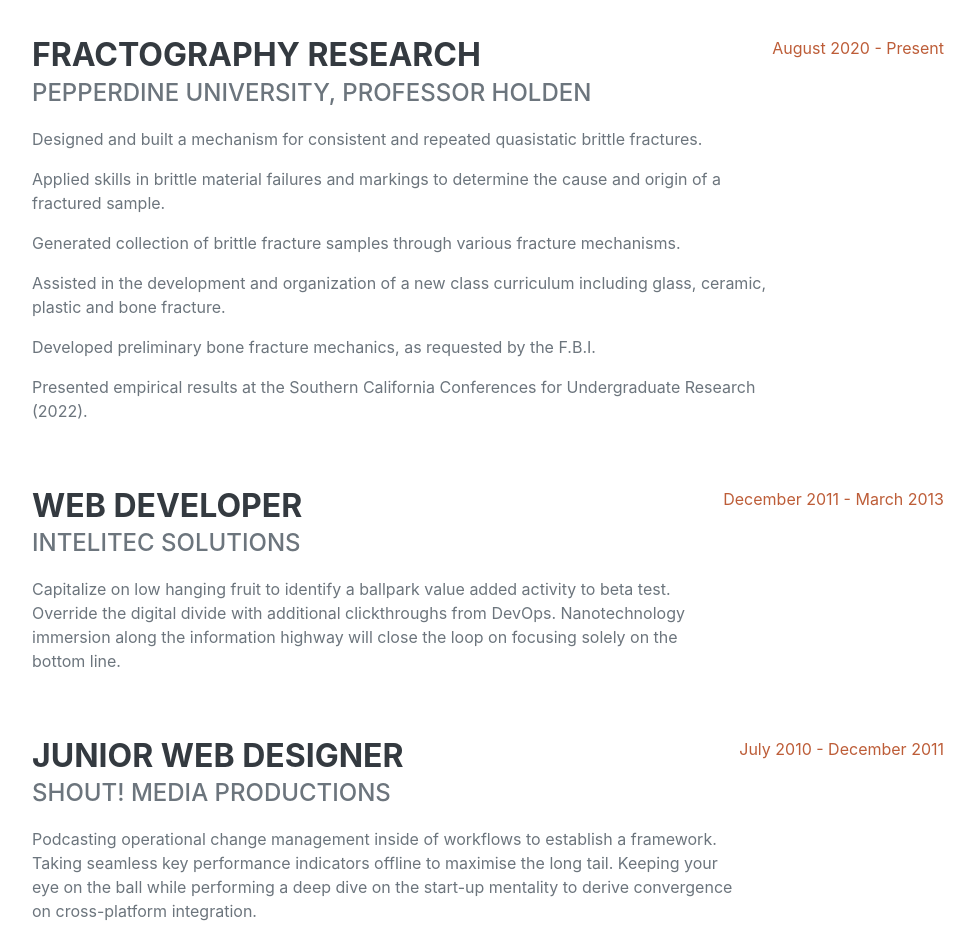
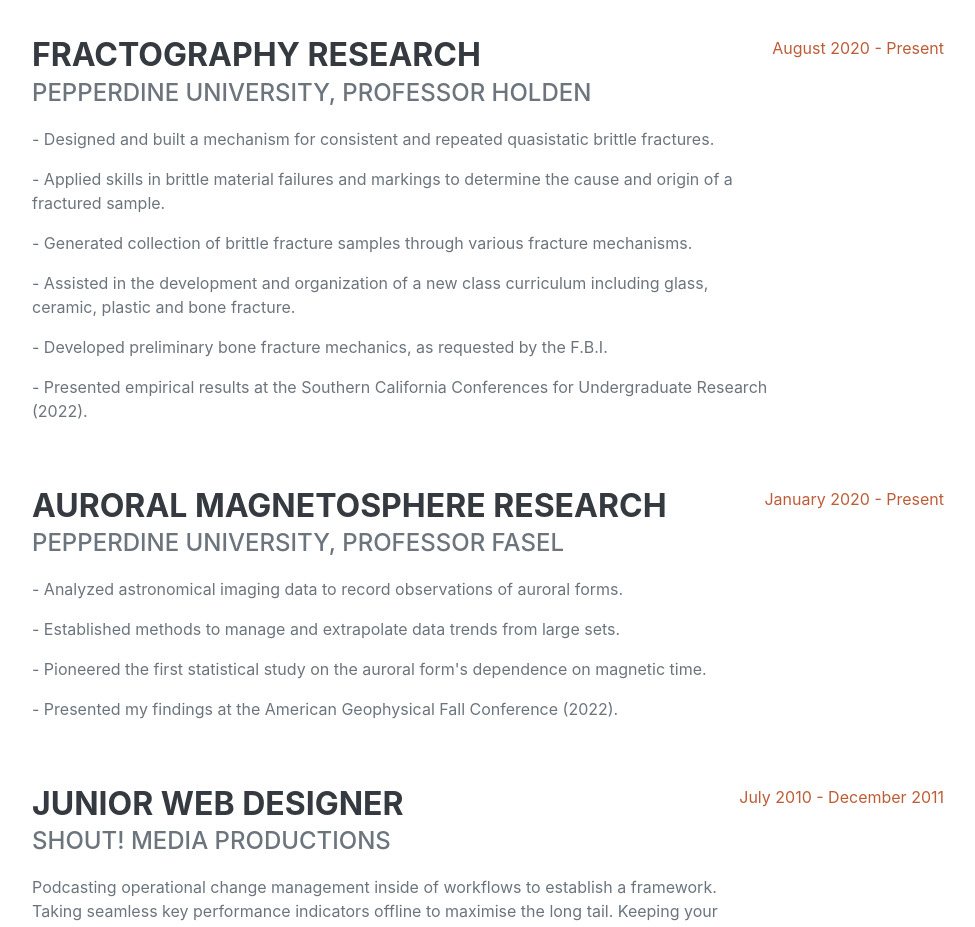
Before and after one commit to cjmunger/cjmunger.github.io, a plain HTML site: page index.html in a window 1280 px wide. Shown: the part 960-1887 px from the top of the page, without its empty margins (288-1263 px from the left). Drawn offline with nearby package versions, Linux system fonts and the light colour scheme; a web font is replaced by a local one.

Commit message:
Update index.html

```diff
--- a/index.html
+++ b/index.html
@@ -65,22 +65,25 @@
                         <div class="flex-grow-1">
                             <h3 class="mb-0">Fractography Research</h3>
                             <div class="subheading mb-3">Pepperdine University, Professor Holden</div>
-                            <p>Designed and built a mechanism for consistent and repeated quasistatic brittle fractures.</p>
-                            <p>Applied skills in brittle material failures and markings to determine the cause and origin of a fractured sample.</p>
-                            <p>Generated collection of brittle fracture samples through various fracture mechanisms.</p>
-                            <p>Assisted in the development and organization of a new class curriculum including glass, ceramic, plastic and bone fracture.</p>
-                            <p>Developed preliminary bone fracture mechanics, as requested by the F.B.I.</p>
-                            <p>Presented empirical results at the Southern California Conferences for Undergraduate Research (2022).</p>
+                            <p>- Designed and built a mechanism for consistent and repeated quasistatic brittle fractures.</p>
+                            <p>- Applied skills in brittle material failures and markings to determine the cause and origin of a fractured sample.</p>
+                            <p>- Generated collection of brittle fracture samples through various fracture mechanisms.</p>
+                            <p>- Assisted in the development and organization of a new class curriculum including glass, ceramic, plastic and bone fracture.</p>
+                            <p>- Developed preliminary bone fracture mechanics, as requested by the F.B.I.</p>
+                            <p>- Presented empirical results at the Southern California Conferences for Undergraduate Research (2022).</p>
                         </div>
                         <div class="flex-shrink-0"><span class="text-primary">August 2020 - Present</span></div>
                     </div>
                     <div class="d-flex flex-column flex-md-row justify-content-between mb-5">
                         <div class="flex-grow-1">
-                            <h3 class="mb-0">Web Developer</h3>
-                            <div class="subheading mb-3">Intelitec Solutions</div>
-                            <p>Capitalize on low hanging fruit to identify a ballpark value added activity to beta test. Override the digital divide with additional clickthroughs from DevOps. Nanotechnology immersion along the information highway will close the loop on focusing solely on the bottom line.</p>
+                            <h3 class="mb-0">Auroral Magnetosphere Research</h3>
+                            <div class="subheading mb-3">Pepperdine University, Professor Fasel</div>
+                            <p>- Analyzed astronomical imaging data to record observations of auroral forms.</p>
+                            <p>- Established methods to manage and extrapolate data trends from large sets.</p>
+                            <p>- Pioneered the first statistical study on the auroral form's dependence on magnetic time.</p>
+                            <p>- Presented my findings at the American Geophysical Fall Conference (2022).</p>
                         </div>
-                        <div class="flex-shrink-0"><span class="text-primary">December 2011 - March 2013</span></div>
+                        <div class="flex-shrink-0"><span class="text-primary">January 2020 - Present</span></div>
                     </div>
                     <div class="d-flex flex-column flex-md-row justify-content-between mb-5">
                         <div class="flex-grow-1">
```
